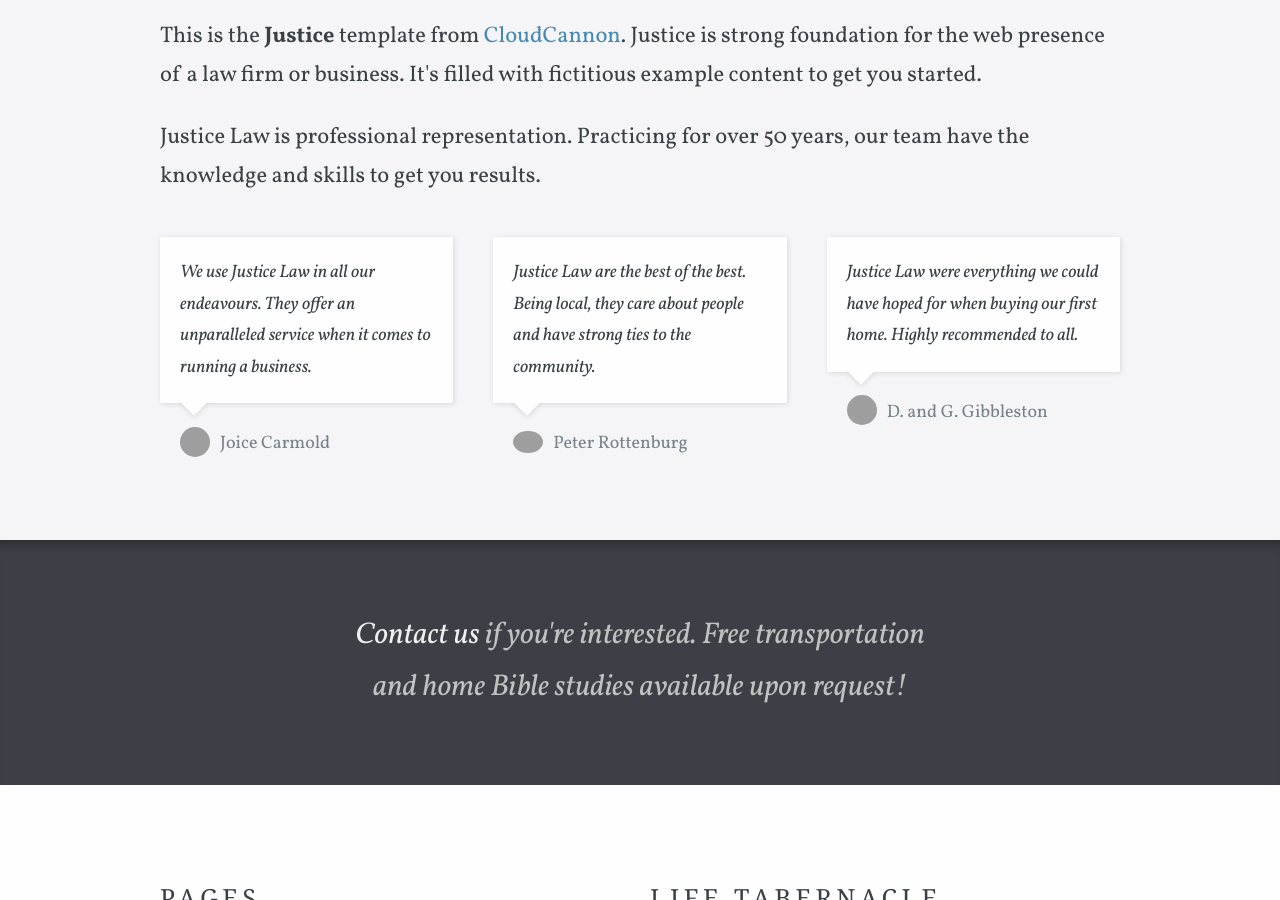
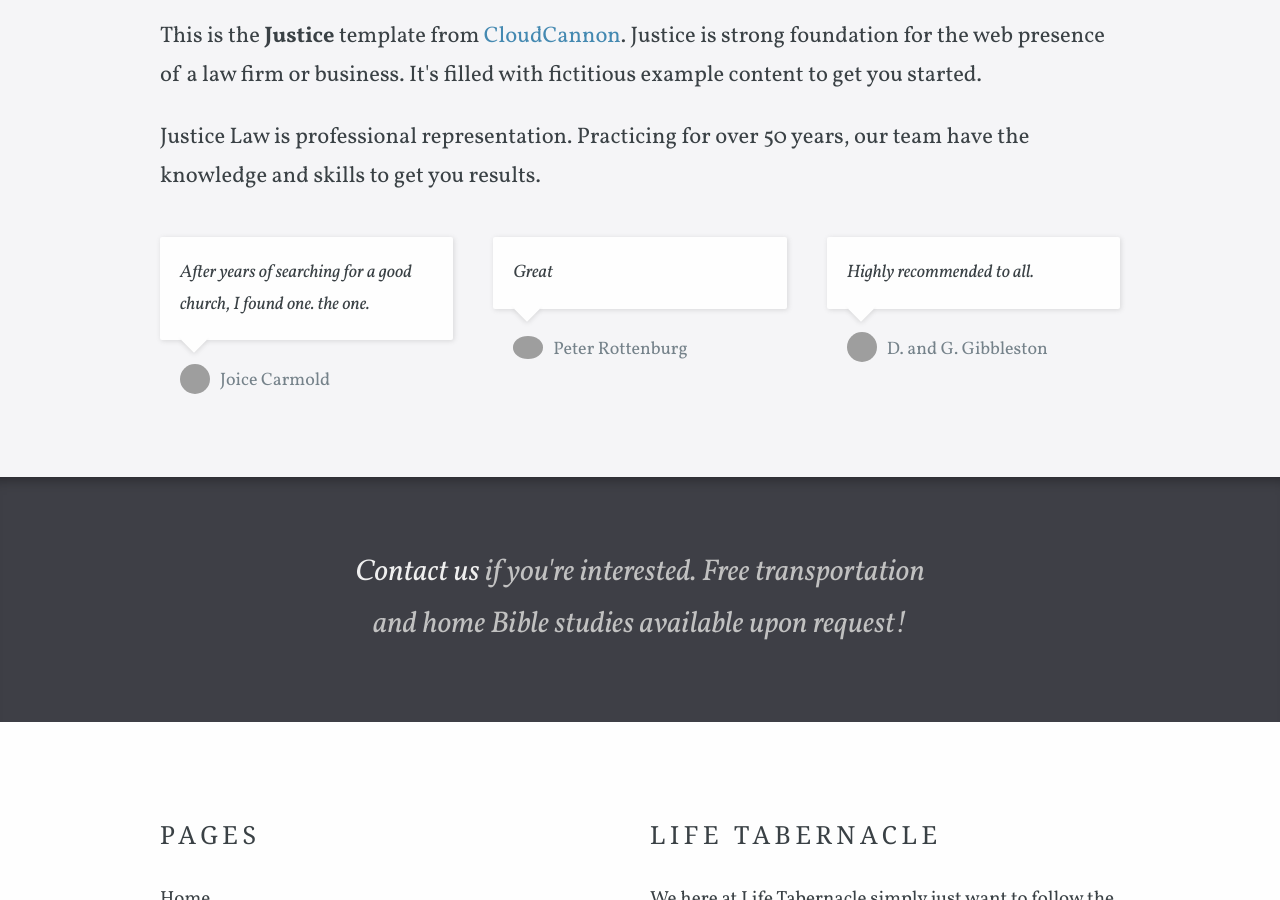
Before and after one commit to lifetabernacle/lifetabernacle.github.io, a Jekyll site: the page built from index.html, in a window 1280 px wide and 900 px high, scrolled down 806 px. Built offline with Jekyll 4.4.1, drawn with Linux system fonts in a browser that asks for light colours; some web fonts are replaced; grey boxes are pictures that could not be loaded.

Commit message:
Updated 'index.html' via CloudCannon

```diff
--- a/index.html
+++ b/index.html
@@ -4,13 +4,13 @@ call_to_action: Contact
 background_image_path:
 large_header: true
 testimonials:
-  - message: We use Justice Law in all our endeavours. They offer an unparalleled service when it comes to running a business.
+  - message: After years of searching for a good church, I found one. <em>the</em> one.
     image: "//placekitten.com/g/60/60?a=.png"
     name: Joice Carmold
-  - message: Justice Law are the best of the best. Being local, they care about people and have strong ties to the community.
+  - message: Great
     image: "//fillmurray.com/60/60?a=.png"
     name: Peter Rottenburg
-  - message: Justice Law were everything we could have hoped for when buying our first home. Highly recommended to all.
+  - message: Highly recommended to all.
     image: "//placebear.com/60/60?a=.png"
     name: D. and G. Gibbleston
 _options:
```
